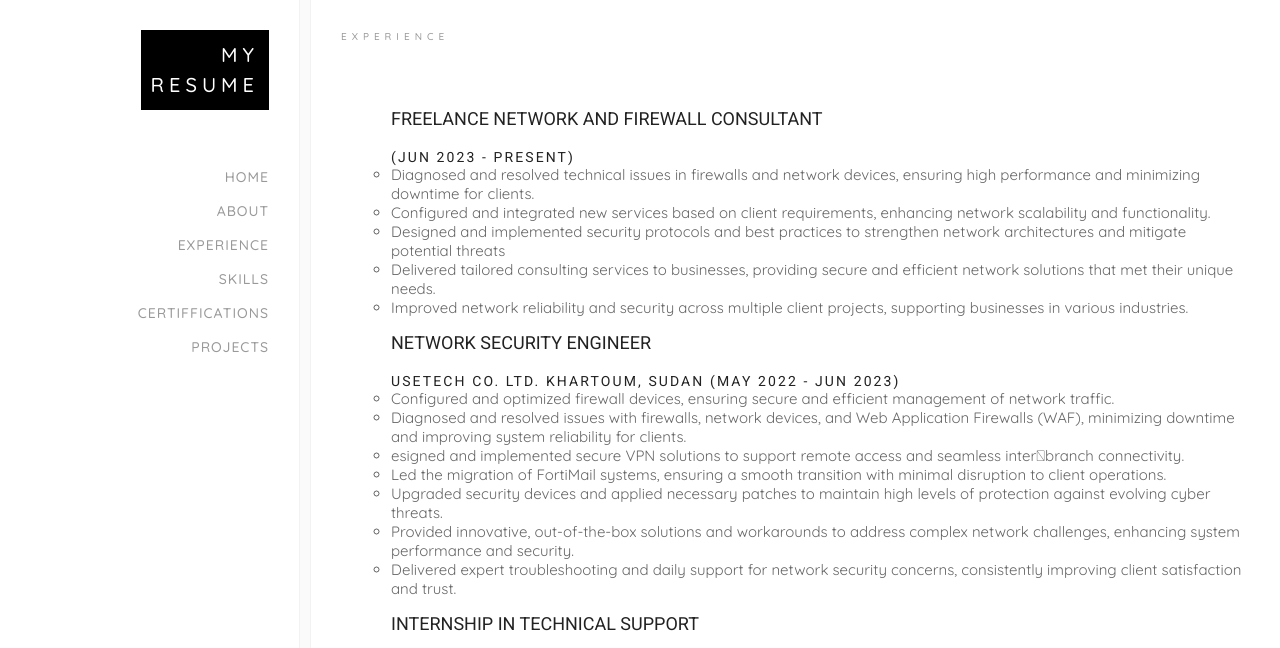
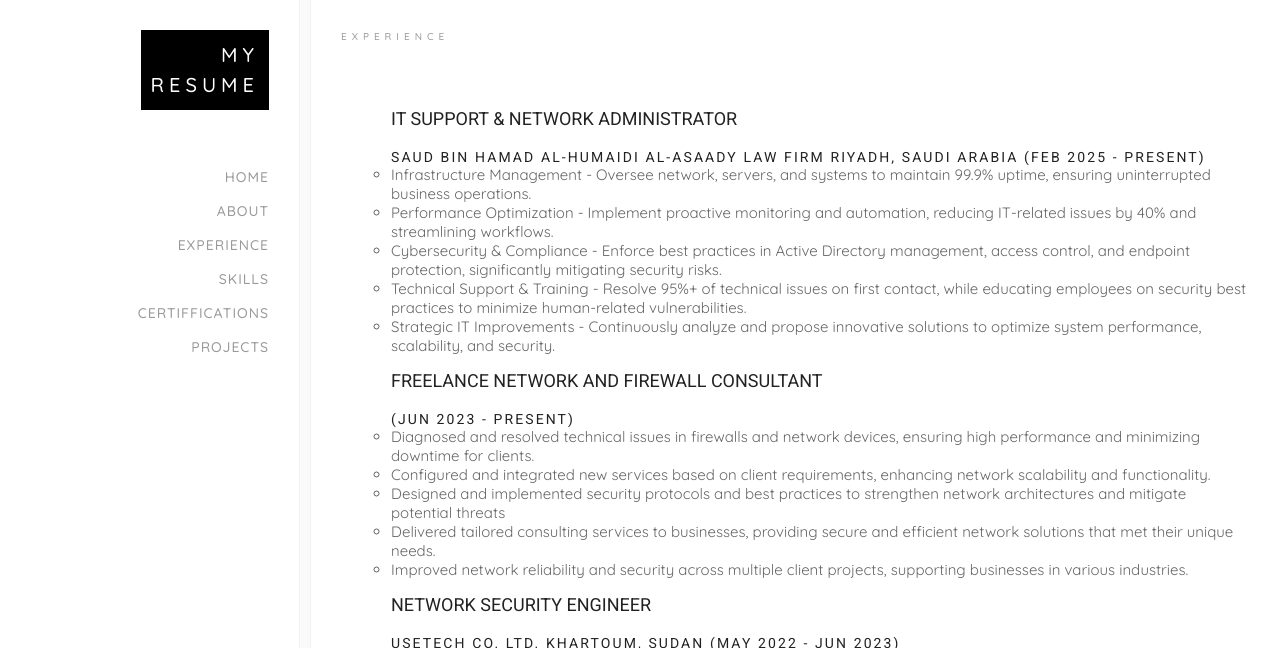
Before and after one commit to hibakiz/AWS, a plain HTML site: page CV/exp.html in a window 1280 px wide. Shown: the top 648 px of the page. Drawn offline with Linux system fonts and the light colour scheme.

Commit message:
update the exp

```diff
--- a/CV/exp.html
+++ b/CV/exp.html
@@ -55,6 +55,23 @@
 			</div>
 				<div class="d-flex-align-center">
 				<div class="user-profile flex-1">
+                    <div class="pro-details">
+						<div class="sm-text"></div>
+						<div class="name"></div>
+						<div class="role">IT Support & Network Administrator</div>
+                        <div class="sm-text">Saud bin Hamad Al-Humaidi Al-Asaady Law Firm Riyadh, Saudi Arabia (Feb 2025 - Present)</div>
+
+					</div>
+					<div class="text">
+                        <ul>
+                            <li style="list-style:circle;"> Infrastructure Management - Oversee network, servers, and systems to maintain 99.9% uptime, ensuring uninterrupted business operations.</li>
+                            <li style="list-style:circle;"> Performance Optimization - Implement proactive monitoring and automation, reducing IT-related issues by 40% and streamlining workflows.</li>
+                            <li style="list-style:circle;"> Cybersecurity & Compliance - Enforce best practices in Active Directory management, access control, and endpoint protection, significantly mitigating security risks.</li>
+                            <li style="list-style:circle;"> Technical Support & Training - Resolve 95%+ of technical issues on first contact, while educating employees on security best practices to minimize human-related vulnerabilities.</li>
+                            <li style="list-style:circle;"> Strategic IT Improvements - Continuously analyze and propose innovative solutions to optimize system performance, scalability, and security.</li>
+                        </ul>
+
+                    </div>
 					<div class="pro-details">
 						<div class="sm-text"></div>
 						<div class="name"></div>
```
